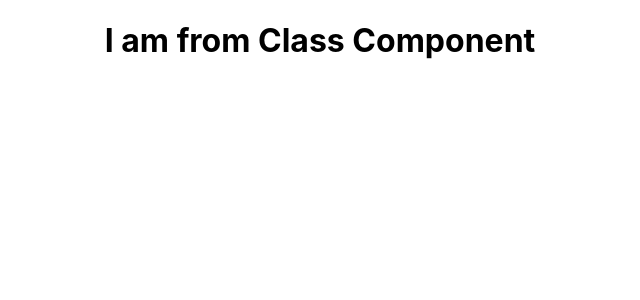
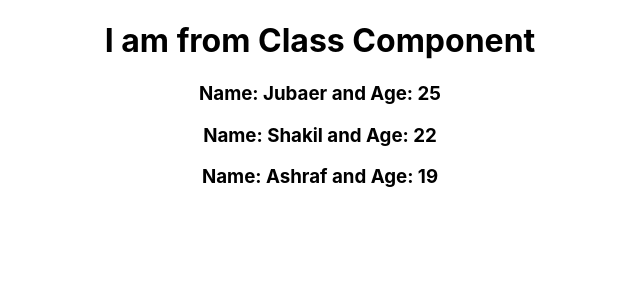
Before and after one commit to jubaerahamedbd/ReactFastTask, a React (Create React App) app: page / in a window 1280 px wide. Shown: the top 300 px of the page, without its empty margins (320-960 px from the left). Built offline with nearby package versions, Linux system fonts and the light colour scheme.

Commit message:
Props Handle With FunctionalComponent

```diff
--- a/src/App.js
+++ b/src/App.js
@@ -1,10 +1,14 @@
 import React from 'react'
 import './App.css';
 import ClassComponent from './components/ClassComponent';
+import FunctionalComponent from './components/FunctionalComponent';
 function App() {
   return (
     <div className="App">
-      <ClassComponent/>
+      <ClassComponent />
+      <FunctionalComponent name="Jubaer" age="25"/>
+      <FunctionalComponent name="Shakil" age="22"/>
+      <FunctionalComponent name="Ashraf" age="19"/>
     </div>
   )
 
--- /dev/null
+++ b/src/components/FunctionalComponent.js
@@ -0,0 +1,9 @@
+import React from "react";
+
+function FunctionalComponent(props){
+    return(
+        <h3>Name: {props.name} and Age: {props.age}</h3>
+    )
+}
+
+export default FunctionalComponent;
```
